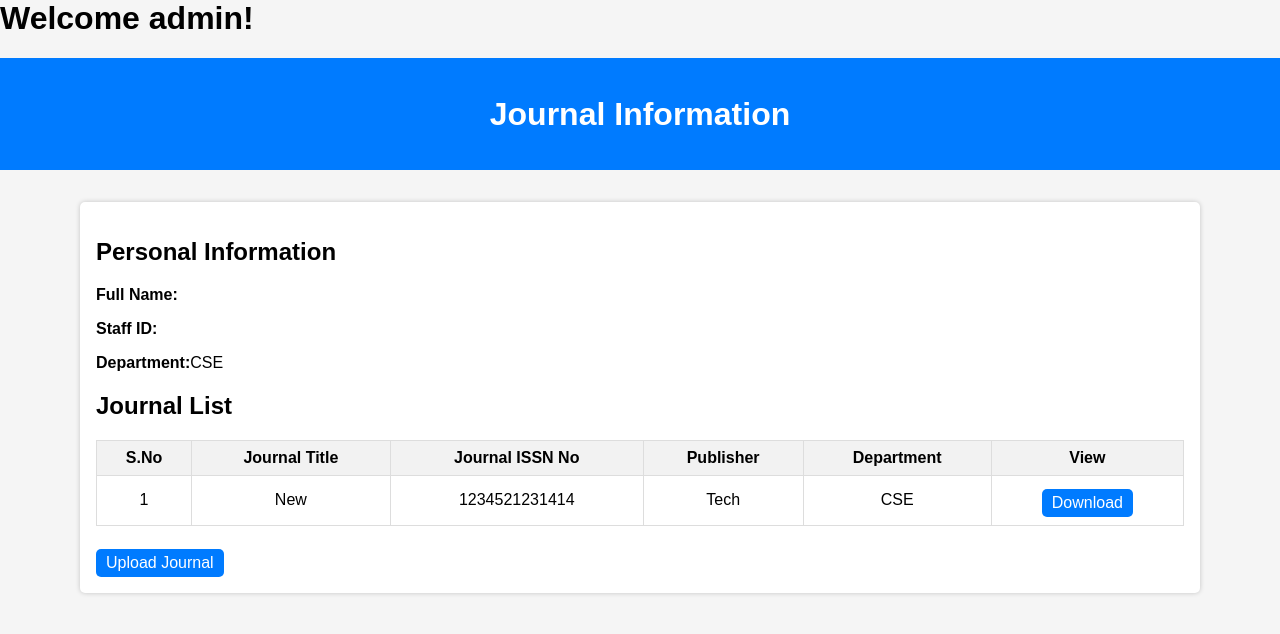
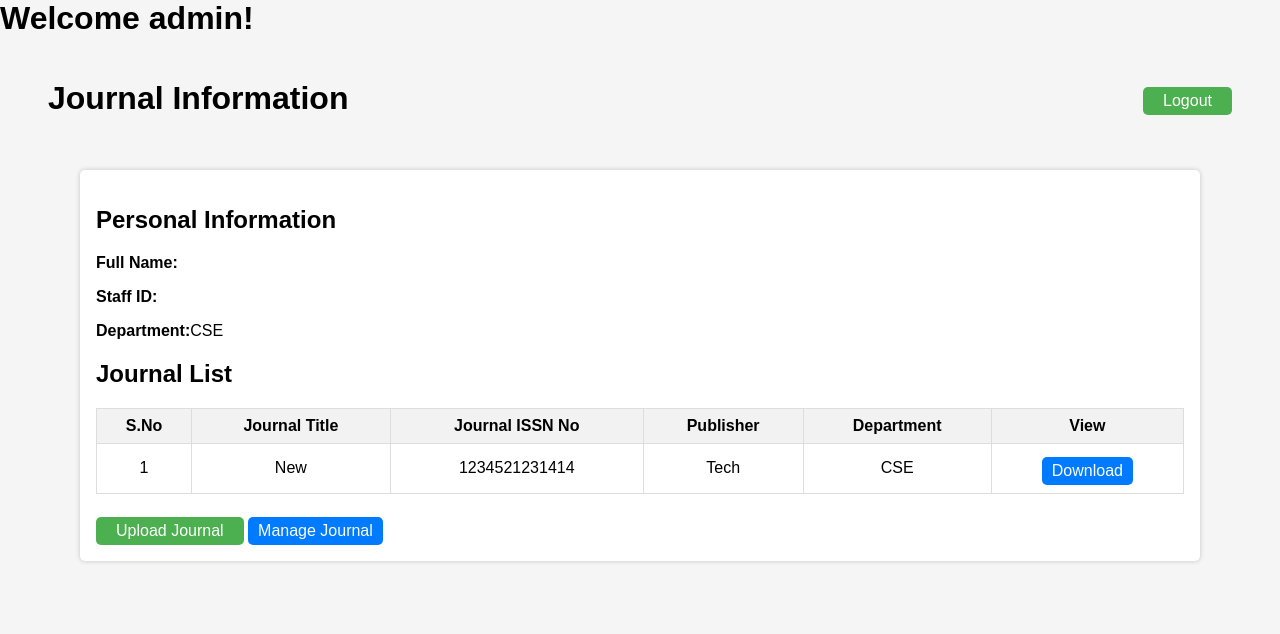
Before and after one commit to muthuruban/VITech, a Django app: page /staff/home/ in a window 1280 px wide. Shown: the top 634 px of the page. Run offline with Django 4.2, Linux system fonts and the light colour scheme; a user stored in the database is signed in; data comes from the database, SQL or seed files in the repository.

Commit message:
html update logout1

```diff
--- a/journal/templates/staff_home.html
+++ b/journal/templates/staff_home.html
@@ -13,12 +13,12 @@
             background-color: #f5f5f5;
         }
 
-        header {
-            background-color: #007bff;
-            color: #fff;
-            text-align: center;
-            padding: 1rem 0;
-        }
+        /*header {*/
+        /*    background-color: #007bff;*/
+        /*    color: #fff;*/
+        /*    text-align: center;*/
+        /*    padding: 1rem 0;*/
+        /*}*/
         a {
             margin-top: 5px;
             text-decoration: none;
@@ -41,6 +41,27 @@
             background-color: #fff;
             box-shadow: 0 0 5px rgba(0, 0, 0, 0.2);
             border-radius: 5px;
+        }
+        .logout {
+            text-decoration: none;
+            color: #fff;
+
+
+            background-color: #4caf50;
+            padding: 5px 20px;
+            border: none;
+            border-radius: 5px;
+        }
+        header {
+            display: flex;
+            justify-content: space-between;
+            align-items: center;
+            margin-bottom: 20px;
+            margin-left: 3rem;
+            margin-right: 3rem;
+        }
+        .mange{
+            color: #00CC00;
         }
 
         table {
@@ -67,6 +88,7 @@
 <body>
     <header>
         <h1>Journal Information</h1>
+        <a href="{% url 'logout' %}" class="logout">Logout</a>
     </header>
     <div class="container">
         <h2>Personal Information</h2>
@@ -101,7 +123,10 @@
             {% endfor %}
         </table>
         <br>
-        <a type="button" href="{% url 'upload_journal' %}">Upload Journal</a>
+
+        <a type="button" href="{% url 'upload_journal' %}" class="logout">Upload Journal</a>
+         <a type="button" href="{% url 'upload_journal' %}">Manage Journal</a>
+
     </div>
 </body>
 </html>
```
